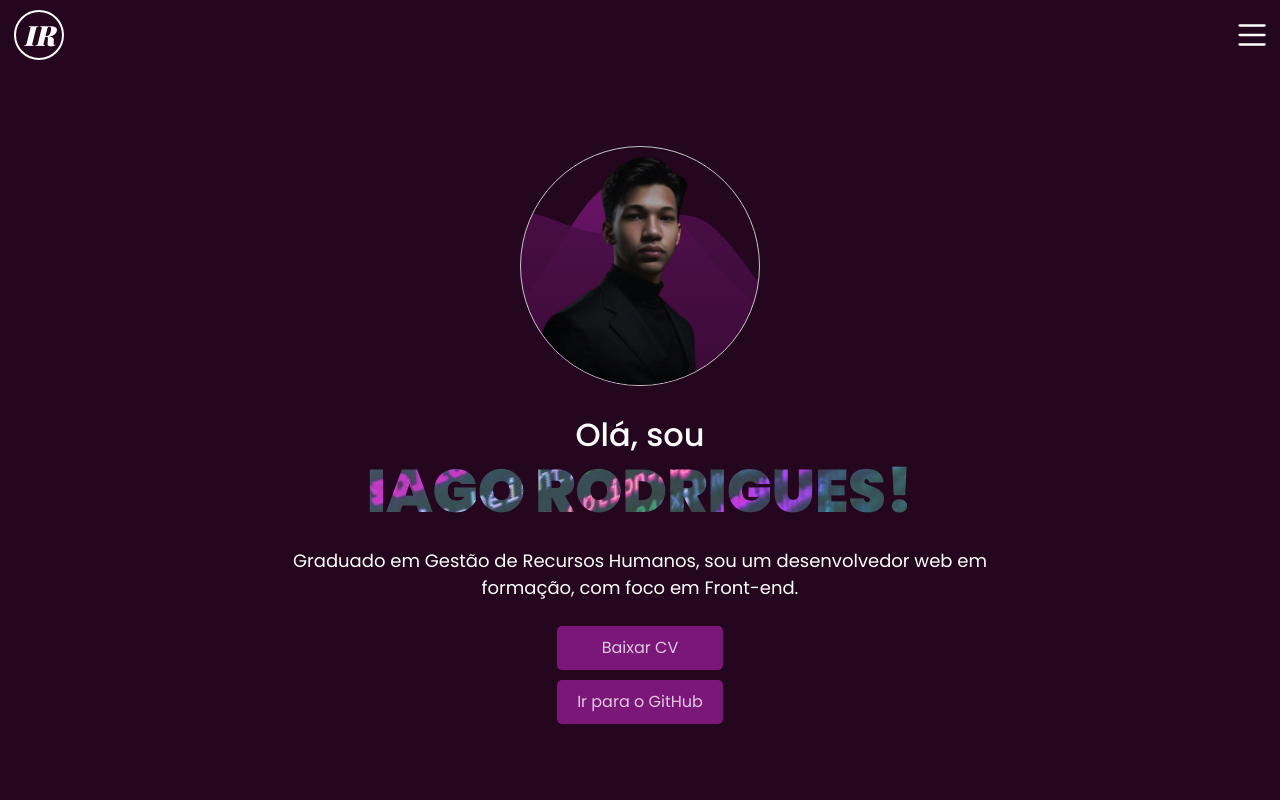
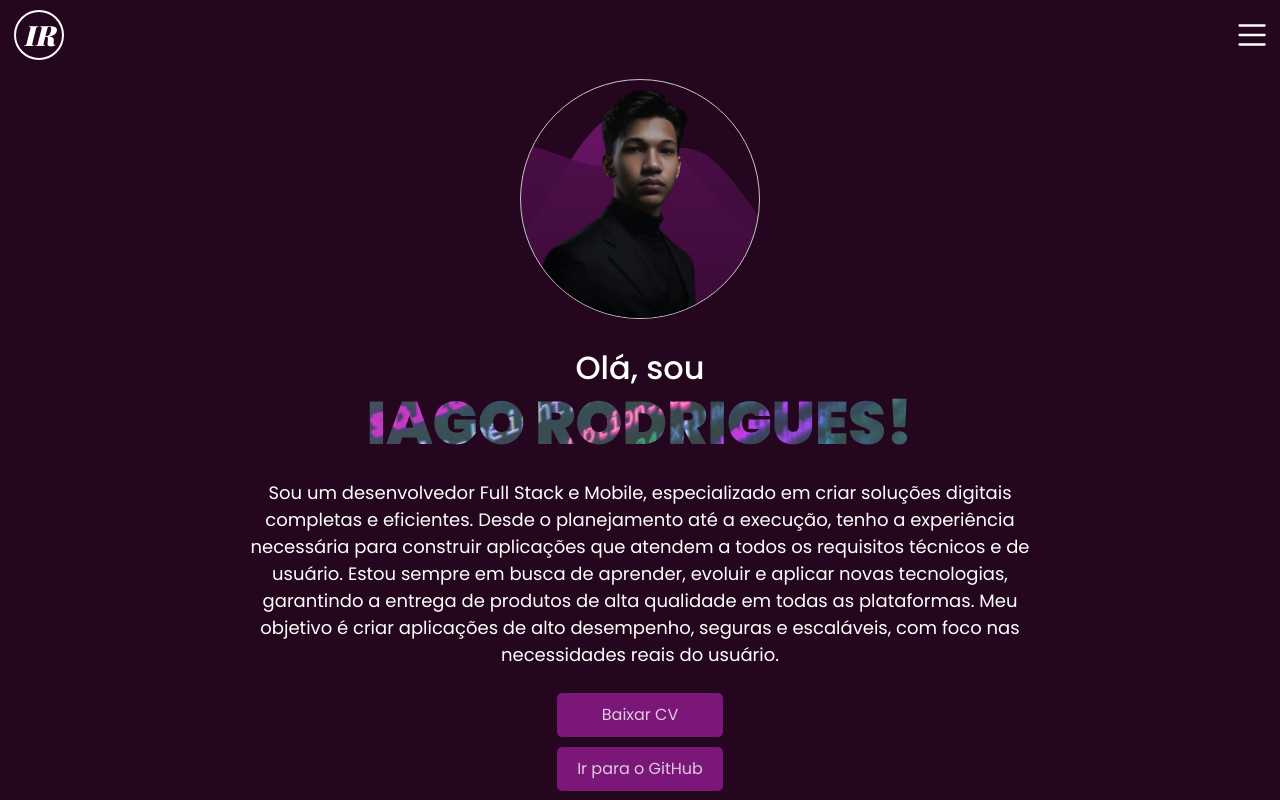
Before and after one commit to IagoRdgs/portfolio, a React (Vite) app: page / in a window 1280 px wide. Shown: the top 800 px of the page. Built offline with nearby package versions, Linux system fonts and the light colour scheme; a web font is replaced by a local one.

Commit message:
:recycle: refactor: altereado o texto sobre mim

```diff
--- a/src/components/pages/Home/sections/About/About.jsx
+++ b/src/components/pages/Home/sections/About/About.jsx
@@ -12,8 +12,9 @@ export default function About() {
                     <img src={hero} alt="hero" />
                 </div>
                 <div className={styles.about}>
-                    <h1>Olá, sou <br/><span>Iago Rodrigues!</span></h1>
-                    <p>Graduado em Gestão de Recursos Humanos, sou um desenvolvedor web em formação, com foco em Front-end.</p>
+                    <h1>Olá, sou <br /><span>Iago Rodrigues!</span></h1>
+                    <p>Sou um desenvolvedor Full Stack e Mobile, especializado em criar soluções digitais completas e eficientes. Desde o planejamento até a execução, tenho a experiência necessária para construir aplicações que atendem a todos os requisitos técnicos e de usuário. Estou sempre em busca de aprender, evoluir e aplicar novas tecnologias, garantindo a entrega de produtos de alta qualidade em todas as plataformas. Meu objetivo é criar aplicações de alto desempenho, seguras e escaláveis, com foco nas necessidades reais do usuário.</p>
+
                     <div className={styles.buttons_container}>
                         <Button
                             text="Baixar CV"
```
